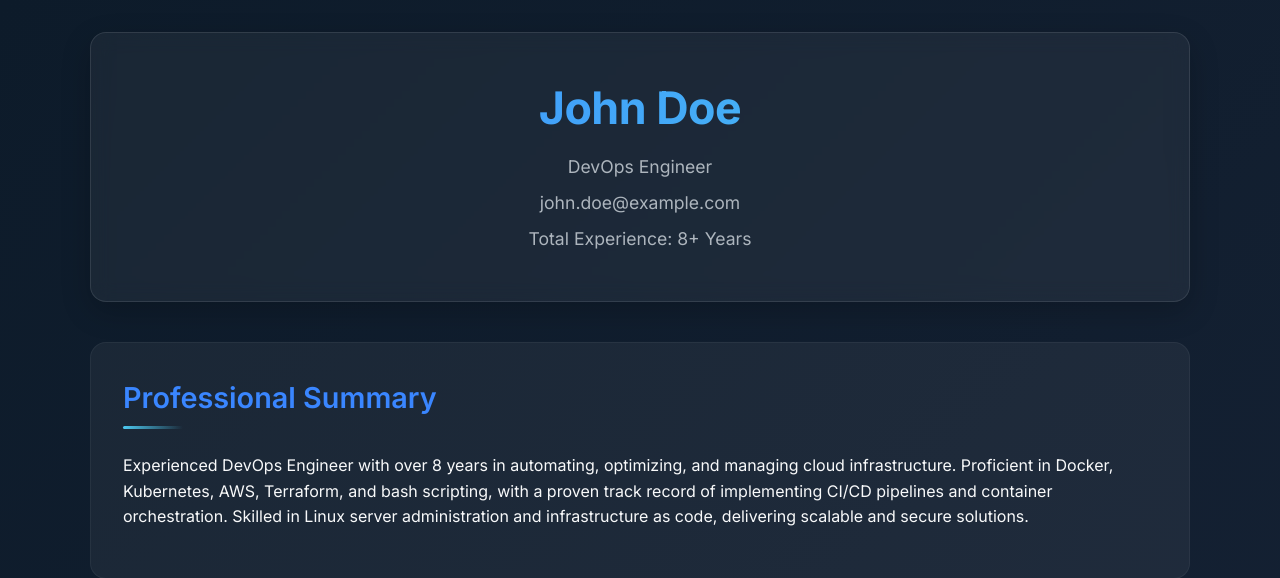
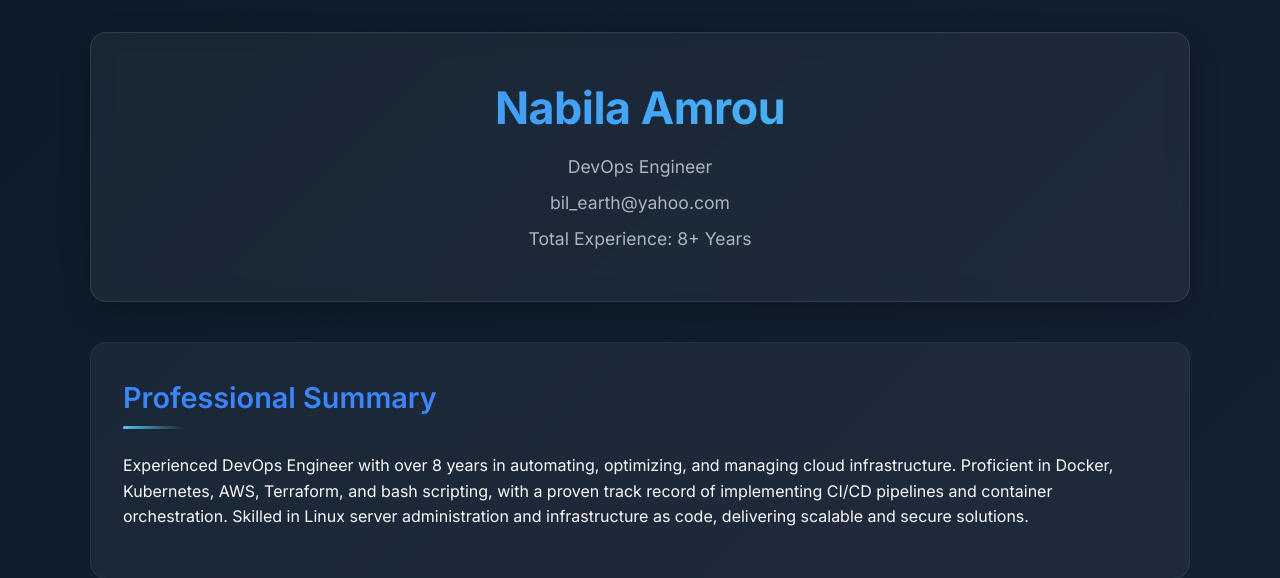
Before and after one commit to ReachforIt25/my-resume, a Flask app: page / in a window 1280 px wide. Shown: the top 578 px of the page. Run offline with Flask 3, Linux system fonts and the light colour scheme.

Commit message:
new-resume

```diff
--- a/templates/index.html
+++ b/templates/index.html
@@ -271,9 +271,9 @@
 <body>
     <div class="container">
         <header class="header">
-            <h1>John Doe</h1>
+            <h1>Nabila Amrou</h1>
             <p>DevOps Engineer</p>
-            <p>john.doe@example.com</p>
+            <p>bil_earth@yahoo.com</p>
             <p>Total Experience: 8+ Years</p>
         </header>
 
```
